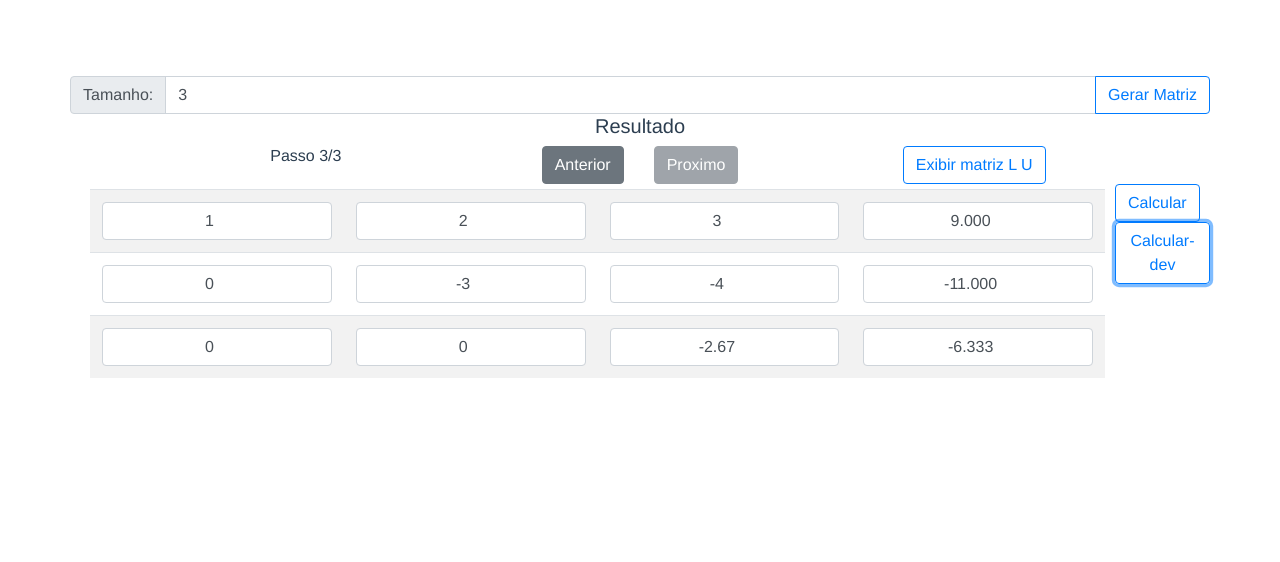
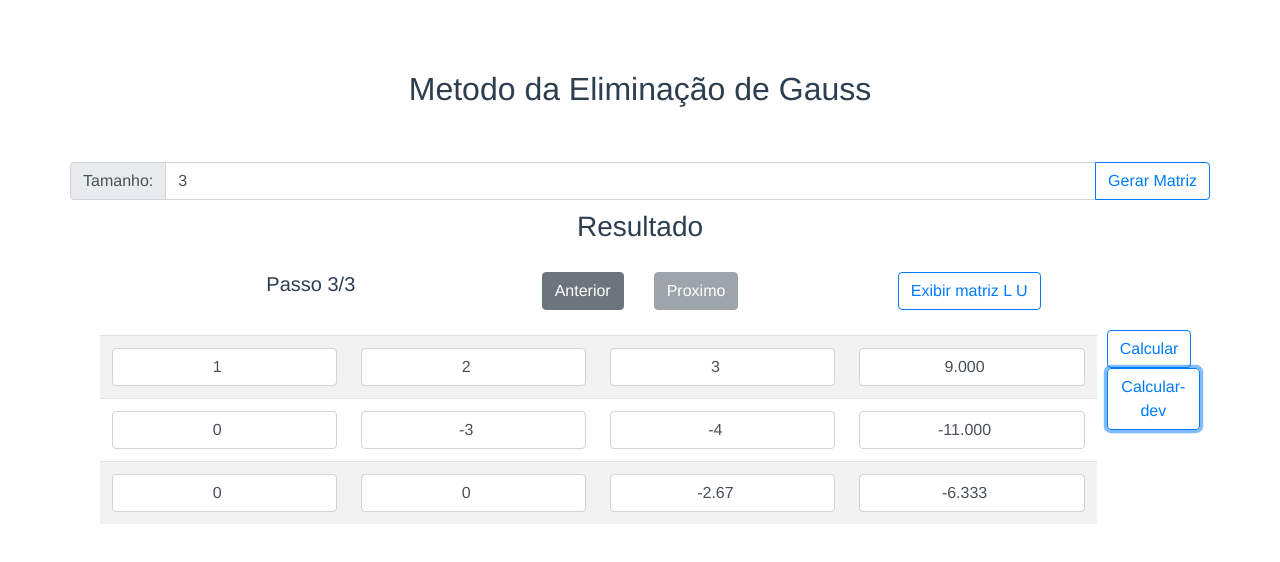
Before and after one commit to MatheusMuriel/EliminacaoDeGauss, a Vue app: page / in a window 1280 px wide. Both pictures are taken after a click on the button "Calcular-dev". Shown: the top 562 px of the page. Built offline with nearby package versions, Linux system fonts and the light colour scheme.

Commit message:
Correção de layout

```diff
--- a/src/App.vue
+++ b/src/App.vue
@@ -1,6 +1,10 @@
 <template>
   <div id="app">
     <b-container>
+
+      <b-row class="line-padin2">
+        <b-col><h2>Metodo da Eliminação de Gauss</h2></b-col>
+      </b-row>
 
       <b-row>
         <b-input-group prepend="Tamanho:" class="mt-3 inputCamp">
@@ -12,15 +16,15 @@
       </b-row>
 
       <b-row>
-        <b-col>
-          <h5 v-if="isResultado">{{tituloResultado}}</h5>
+        <b-col class="linha-padin">
+          <h3 v-if="isResultado">{{tituloResultado}}</h3>
           <h5 v-else>Tamanho: {{ tamanho }} X {{ tamanho }}</h5>
         </b-col>
       </b-row>
 
-      <b-row v-if="isResultado">
+      <b-row v-if="isResultado"  class="linha-padin">
         <b-col>
-          <h6>Passo {{passo}}/{{totalDePassos}}</h6>
+          <h5>Passo {{passo}}/{{totalDePassos}}</h5>
         </b-col>
 
         <b-row>
@@ -48,7 +52,7 @@
         </b-col>
       </b-row>
 
-      <b-row>
+      <b-row  class="linha-padin">
         <b-col ref="linhaMatriz">
           <matriz></matriz>
         </b-col>
@@ -62,7 +66,7 @@
         </b-col>
       </b-row>
 
-      <b-row>
+      <b-row class="linha-padin">
         <b-col>
           <b-row>
             <b-col>
@@ -79,7 +83,7 @@
         <b-col>
           <b-row>
             <b-col>
-              <h5>{{tituloU}}</h5>
+              <h5 >{{tituloU}}</h5>
             </b-col>
           </b-row>
           <b-row>
@@ -122,7 +126,7 @@ export default {
       passo: 0,
       totalDePassos: 0,
       todosOsPassos: [],
-      exibirLU: true,
+      exibirLU: false,
       tituloL: '',
       tituloU: '',
       casasDecimais: 3,
@@ -148,6 +152,17 @@ export default {
       }
 
       this.instanciarMatriz(valores, tamanhoMatriz)
+      this.isResultado = false
+      this.tituloL = ''
+      this.tituloU = ''
+      let rowL = this.$refs.linhaMatrizL;
+      let rowU = this.$refs.linhaMatrizU;
+      if (rowL.hasChildNodes()) {
+        rowL.removeChild(rowL.childNodes[0]);
+      }
+      if (rowU.hasChildNodes()) {
+        rowU.removeChild(rowU.childNodes[0]);
+      }
     },
     gerarMatrizComValores (valoresA, valoresB, tamanho) {
       let tamanhoMatriz = Number(tamanho)
@@ -339,7 +354,11 @@ export default {
   color: #2c3e50;
   margin-top: 60px;
 }
-.matriz {
-  margin: 5px;
+.linha-padin {
+  padding: 10px;
+}
+.line-padin2 {
+  padding: 10px;
+  padding-bottom: 30px;
 }
 </style>
```
